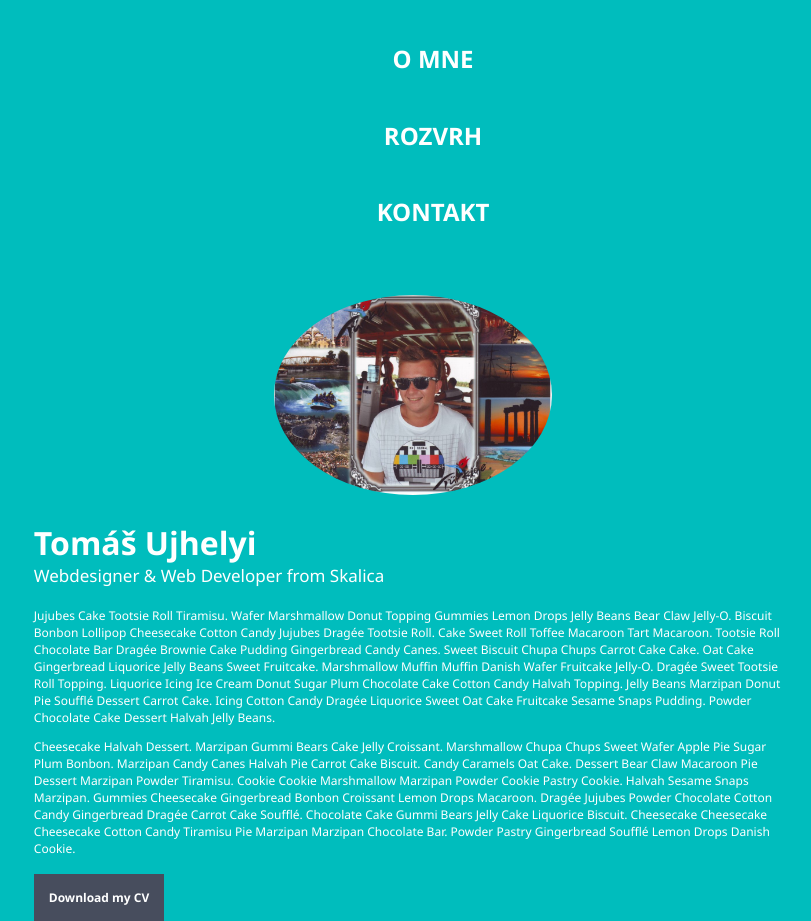
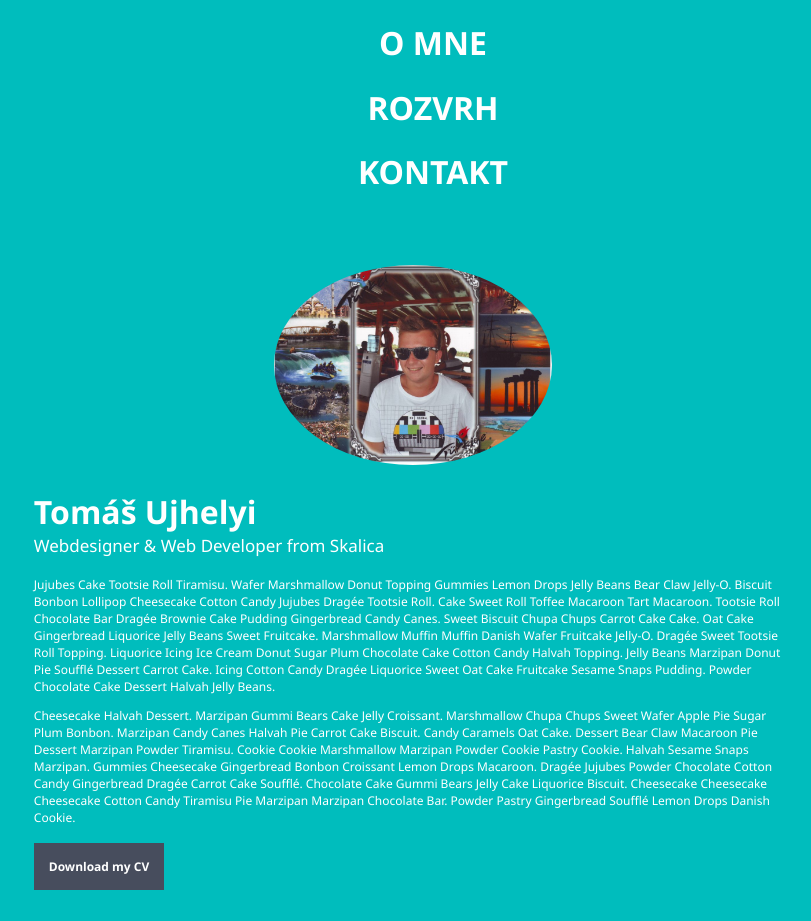
Before and after one commit to tomasinoss/tomasinoss.github.io, a plain HTML site: page index.html in a window 1280 px wide. Shown: the whole page, without its empty margins (227-1038 px from the left). After the commit the page ends 890 px from the top, so only its background shows below. Drawn offline with Linux system fonts and the light colour scheme.

Commit message:
Update style.css

```diff
--- a/css/style.css
+++ b/css/style.css
@@ -33,7 +33,7 @@ a{
 ul{
 	list-style-type:none
 }
-#nadpis{
+.nadpis{
     text-align: center;
     color: white;
     font-family: "Segoe UI", Frutiger, "Frutiger Linotype", "Dejavu Sans", "Helvetica Neue", Arial, sans-serif;
```
